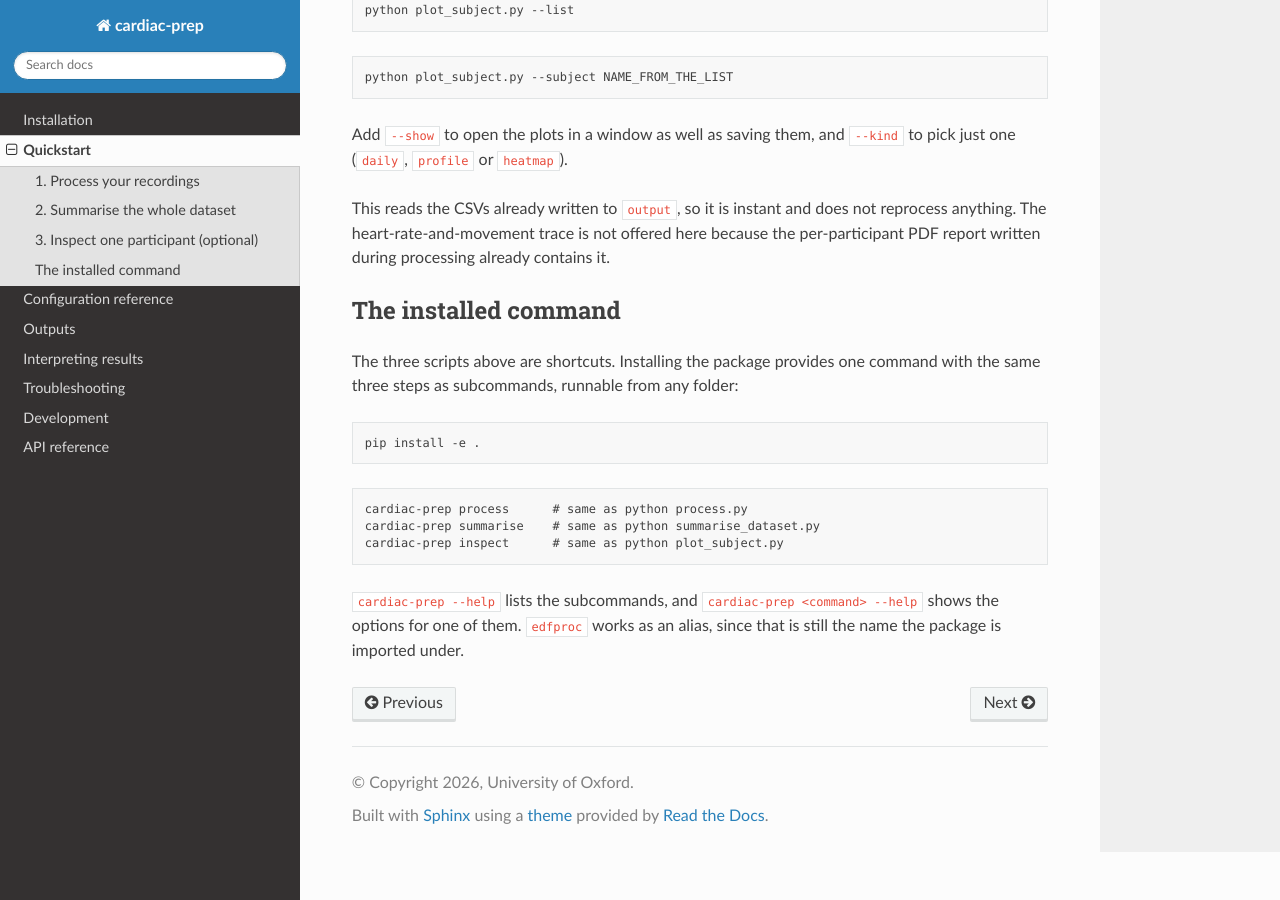
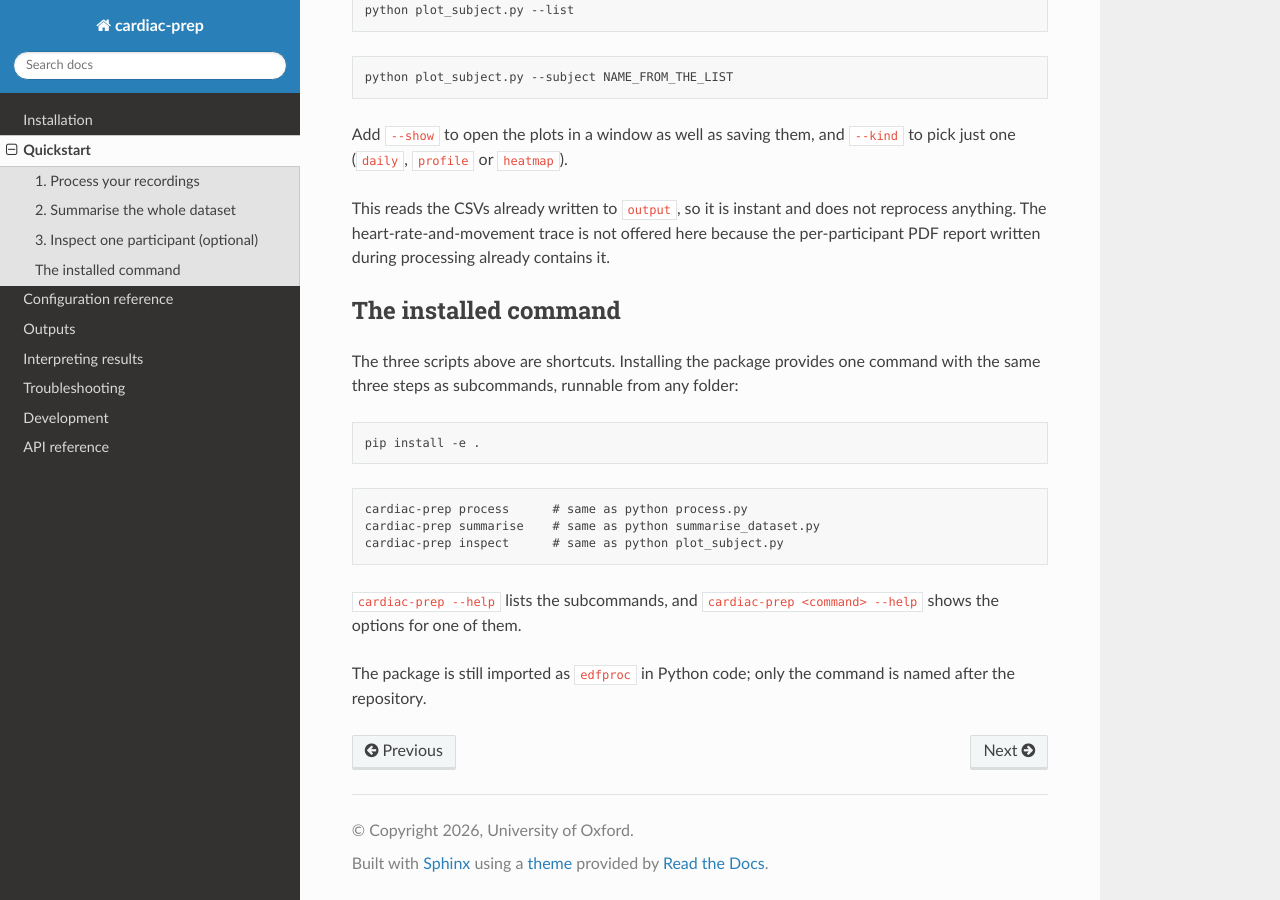
Before and after one commit to OxWearables/cardiac-prep, a Sphinx documentation site: the page built from docs/source/quickstart.md, in a window 1280 px wide and 900 px high, scrolled down 970 px. Built offline with Sphinx 7.4.7 and the Read the Docs theme 3.1.0, drawn with Linux system fonts in a browser that asks for light colours.

Commit message:
Drop the edfproc alias so cardiac-prep is the only   command

````diff
--- a/docs/source/quickstart.md
+++ b/docs/source/quickstart.md
@@ -69,5 +69,7 @@ cardiac-prep inspect      # same as python plot_subject.py
 ```
 
 `cardiac-prep --help` lists the subcommands, and `cardiac-prep <command>
---help` shows the options for one of them. `edfproc` works as an alias, since
-that is still the name the package is imported under.
+--help` shows the options for one of them.
+
+The package is still imported as `edfproc` in Python code; only the command is
+named after the repository.
--- a/pyproject.toml
+++ b/pyproject.toml
@@ -53,8 +53,6 @@ Repository = "https://github.com/OxWearables/cardiac-prep"
 [project.scripts]
 # One command with subcommands: process, summarise, inspect.
 cardiac-prep = "edfproc.entry:main"
-# Kept as an alias because the package is still importable as edfproc.
-edfproc = "edfproc.entry:main"
 
 [tool.setuptools.packages.find]
 where = ["src"]
````
Also changed, not shown: README.md (+1 -1 lines).
